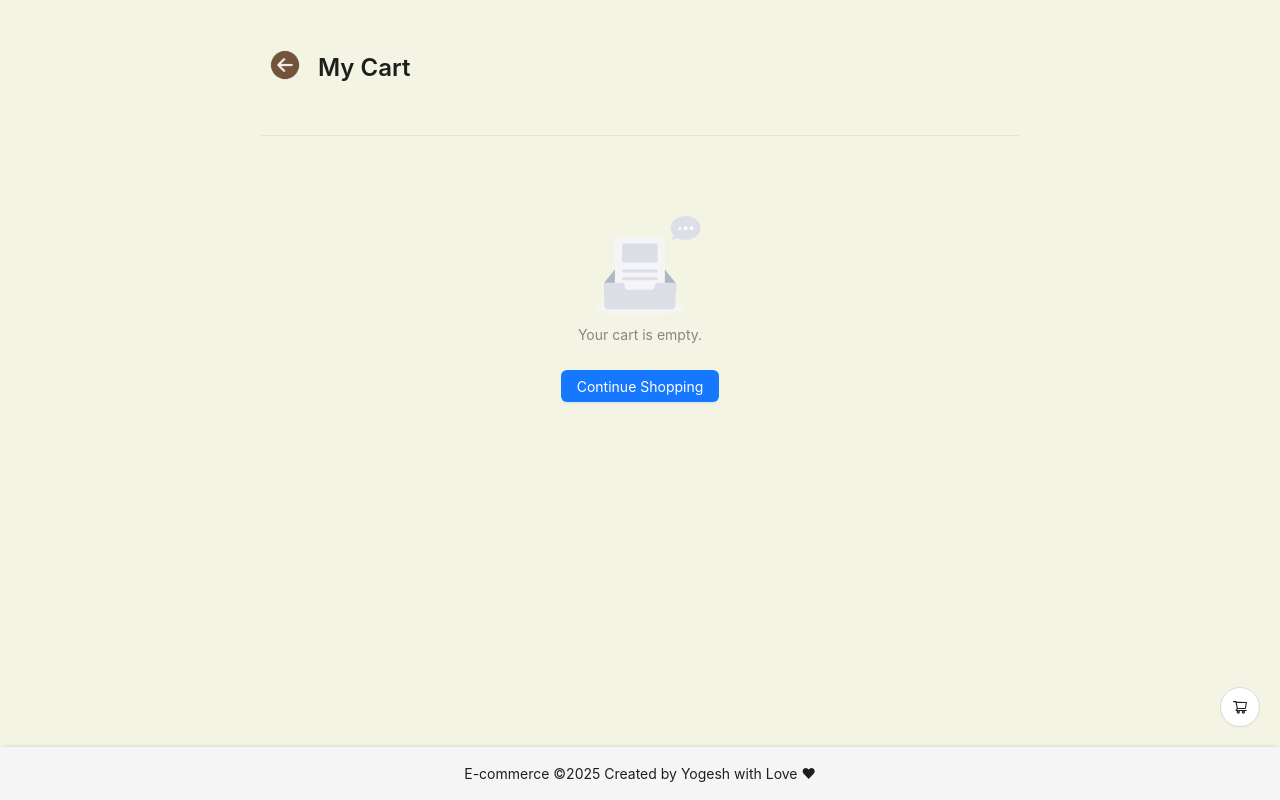
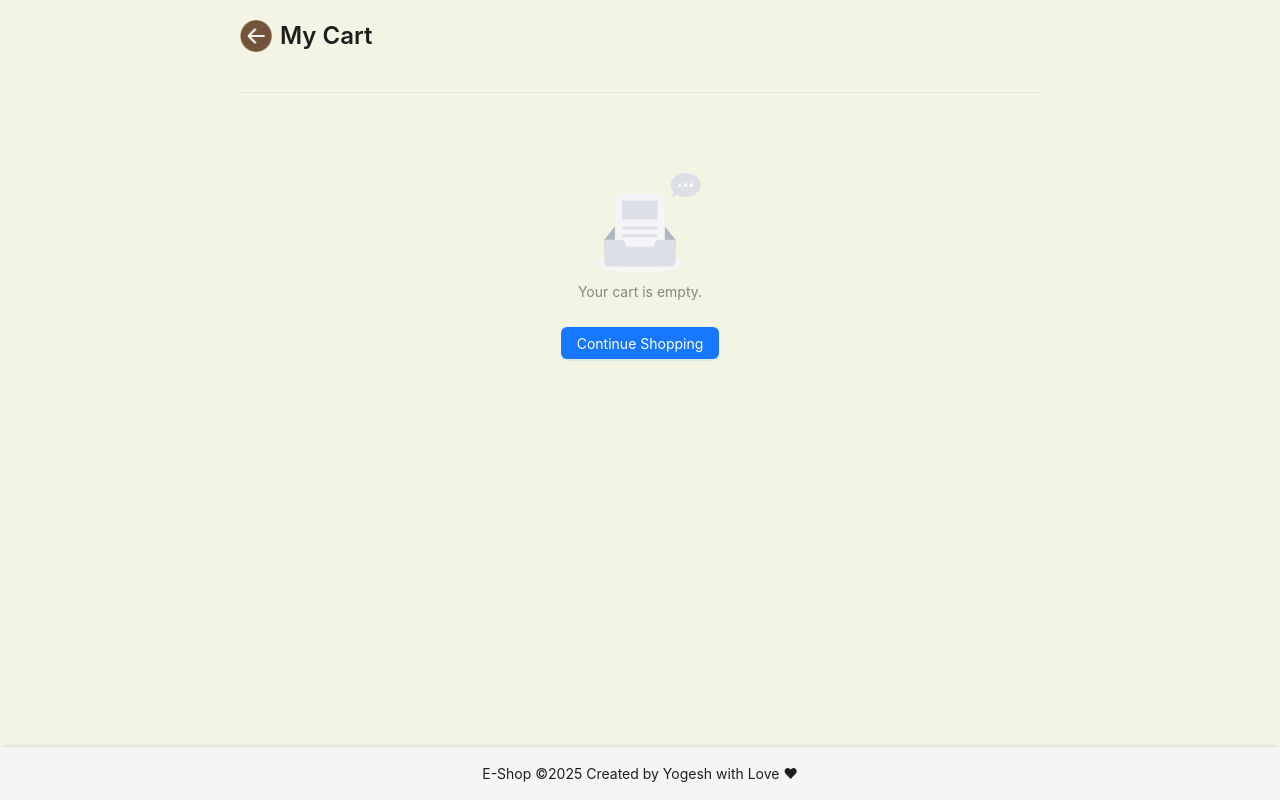
Before and after one commit to Hampi-codes/e-shop, a React (Vite) app: page /cart in a window 1280 px wide. Built offline with nearby package versions, Linux system fonts and the light colour scheme.

Commit message:
local stoagre issue fixed, set initial value of cart direclty from localstorage

```diff
--- a/src/components/addToCartButton.tsx
+++ b/src/components/addToCartButton.tsx
@@ -33,7 +33,14 @@ const AddToCartButton: React.FC<Props> = ({ product }) => {
   }
 
   return (
-    <Space.Compact style={{ backgroundColor: "#ff007a", borderRadius: 8, width: "100%" }}>
+    <Space.Compact
+      style={{
+        backgroundColor: "#ff007a",
+        borderRadius: 8,
+        width: "100%",
+        justifyContent: "space-around",
+      }}
+    >
       <Button
         onClick={handleRemove}
         style={{
--- a/src/components/floatingCartBtn.tsx
+++ b/src/components/floatingCartBtn.tsx
@@ -1,45 +1,33 @@
-import { Badge, Button } from "antd";
+import { Badge, Button, Grid } from "antd";
 import { ShoppingCartOutlined } from "@ant-design/icons";
-import { useNavigate } from "react-router-dom";
+import { useLocation, useNavigate } from "react-router-dom";
 import { useCart } from "../contexts/cartContext";
-import { useEffect, useLayoutEffect, useState } from "react";
 
 const FloatingCartButton = () => {
+  const { xs, sm } = Grid.useBreakpoint();
   const navigate = useNavigate();
+  const location = useLocation();
+  const onCart = location.pathname === "/cart";
   const { cart } = useCart();
   const totalItems = cart.reduce((sum, item) => sum + item.quantity, 0);
-  const [footerHeight, setFooterHeight] = useState(0);
-
-  const calculateFooterHeight = () => {
-    const footer = document.getElementById("footer");
-    if (footer) {
-      setFooterHeight(footer.offsetHeight);
-    }
-  };
-
-  useLayoutEffect(() => {
-    calculateFooterHeight();
-  }, []);
-
-  useEffect(() => {
-    window.addEventListener("resize", calculateFooterHeight);
-    return () => window.removeEventListener("resize", calculateFooterHeight);
-  }, []);
+  const buttonSize = xs ? "small" : sm ? "middle" : "large";
+  const badgeSize = xs ? "small" : "default";
+  const badgeOffset: any = xs ? [0, 0] : [-2, 4];
 
   return (
     <div
       style={{
         position: "fixed",
-        bottom: `calc(${footerHeight}px + 20px)`,
+        top: "20px",
         right: "20px",
         zIndex: 1000,
+        display: onCart ? "none" : "block",
       }}
     >
-      <Badge count={totalItems} size="small" offset={[-2, 4]}>
+      <Badge count={totalItems} size={badgeSize} offset={badgeOffset} >
         <Button
           shape="circle"
-          size="large"
-        //   type="primary"
+          size={buttonSize}
           icon={<ShoppingCartOutlined />}
           onClick={() => navigate("/cart")}
         />
--- a/src/components/layout.tsx
+++ b/src/components/layout.tsx
@@ -20,7 +20,7 @@ const AppLayout = () => {
         }}
         id="footer"
       >
-        E-commerce ©2025 Created by Yogesh with Love ❤
+        E-Shop ©2025 Created by Yogesh with Love ❤
       </Footer>
       <FloatingCartButton />
     </Layout>
--- a/src/components/productCard.tsx
+++ b/src/components/productCard.tsx
@@ -34,14 +34,14 @@ const ProductCard: React.FC<ProductCardProps> = ({
     >
       <Card.Meta title={title} description={`₹${price.toFixed(2)}`} />
       <Row gutter={[8, 8]} style={{ marginTop: 12 }}>
-        <Col span={16} xs={12} md={14} lg={16} xxl={18}>
+        <Col span={16} xs={12} lg={14} xxl={18}>
           <Link to={`/product/${id}/details`}>
             <Button type="primary" block>
               View Details
             </Button>
           </Link>
         </Col>
-        <Col span={8} xs={12} md={10} lg={8} xxl={6}>
+        <Col span={8} xs={12} lg={10} xxl={6}>
           <AddToCartButton
             product={{ id, title, image, price, category, description }}
           />
--- a/src/components/productList.tsx
+++ b/src/components/productList.tsx
@@ -66,7 +66,7 @@ const ScrollableProductGrid: React.FC<ScrollableProductGridProps> = ({
     >
       <Row gutter={[16, 16]}>
         {products.map((product) => (
-          <Col xs={24} sm={12} md={8} lg={6} key={product.id}>
+          <Col xs={24} sm={12} md={8} xl={6} key={product.id}>
             <ProductCard
               id={product.id}
               title={product.title}
--- a/src/contexts/cartContext.tsx
+++ b/src/contexts/cartContext.tsx
@@ -17,14 +17,10 @@ const CartContext = createContext<CartContextType | null>(null);
 export const CartProvider: React.FC<{ children: React.ReactNode }> = ({
   children,
 }) => {
-  const [cart, setCart] = useState<CartItem[]>([]);
-
-  useEffect(() => {
   const stored = localStorage.getItem("cart");
-    if (stored) {
-      setCart(JSON.parse(stored));
-    }
-  }, []);
+  const [cart, setCart] = useState<CartItem[]>(
+    stored ? JSON.parse(stored) : []
+  );
 
   useEffect(() => {
     localStorage.setItem("cart", JSON.stringify(cart));
@@ -46,8 +42,7 @@ export const CartProvider: React.FC<{ children: React.ReactNode }> = ({
   };
 
   const removeFromCart = (id: number) => {
-    setCart(
-      (prev) =>
+    setCart((prev) =>
       prev
         .map((item) =>
           item.id === id ? { ...item, quantity: item.quantity - 1 } : item
--- a/src/index.css
+++ b/src/index.css
@@ -37,6 +37,7 @@ body {
 }
 ::-webkit-scrollbar {
   width: 8px;
+  height: 8px;
   background-color: #f5f5f5;
 }
 ::-webkit-scrollbar-thumb {
--- a/src/pages/cart.tsx
+++ b/src/pages/cart.tsx
@@ -25,15 +25,18 @@ const Cart: React.FC = () => {
   );
 
   return (
-    <div style={{ maxWidth: 800, margin: "0 auto", padding: 20 }}>
-      <Space style={{ marginBottom: 16 }}>
+    <div style={{ maxWidth: 800, margin: "0 auto" }}>
+      <Space
+        style={{ marginBottom: 16, alignItems: "center" }}
+        styles={{ item: { display: "flex", alignItems: "center" } }}
+      >
         <img
           src={backIcon}
           alt="Back"
           onClick={() => navigate(-1)}
           style={{
-            width: 50,
-            height: 50,
+            width: 32,
+            height: 32,
             cursor: "pointer",
           }}
         />
@@ -56,7 +59,13 @@ const Cart: React.FC = () => {
           </Button>
         </div>
       ) : (
-        <>
+        <div
+          style={{
+            maxHeight: "calc(100vh - 201px)",
+            overflowY: "auto",
+            paddingRight: 16,
+          }}
+        >
           {cart.map((item) => (
             <Card
               key={item.id}
@@ -120,7 +129,7 @@ const Cart: React.FC = () => {
               Total ({totalItems} items): ₹{totalPrice.toFixed(2)}
             </Typography.Text>
           </div>
-        </>
+        </div>
       )}
     </div>
   );
--- a/src/pages/home.tsx
+++ b/src/pages/home.tsx
@@ -28,7 +28,7 @@ const Home = () => {
         Explore Products
       </Typography.Title>
       <Row>
-        <Col xs={24} sm={24} md={24} lg={12} xl={8} xxl={5}>
+        <Col xs={24} sm={24} md={24} lg={12} xl={8}>
           <FilterBar
             selected={selectedCategories}
             onChange={setSelectedCategories}
--- a/src/pages/productDetails.tsx
+++ b/src/pages/productDetails.tsx
@@ -1,13 +1,12 @@
 import React from "react";
 import { useNavigate, useParams } from "react-router-dom";
 import { useProductDetail } from "../services/useProductDetail";
-import { Spin, Typography, Card, Image } from "antd";
+import { Spin, Typography, Card, Image, Row, Col } from "antd";
 import { backIcon } from "../assets";
 import AddToCartButton from "../components/addToCartButton";
 
 const ProductDetail: React.FC = () => {
   const { id } = useParams();
-  // const { addToCart } = useCart();
   const navigate = useNavigate();
   const { product, loading } = useProductDetail(id);
 
@@ -20,7 +19,7 @@ const ProductDetail: React.FC = () => {
         alt={"Back"}
         role="button"
         onClick={() => navigate(-1)}
-        style={{ width: 50, height: 50, cursor: "pointer" }}
+        style={{ width: 32, height: 32, cursor: "pointer" }}
       />
 
       <Card style={{ maxWidth: 600, margin: "0 auto" }} loading={loading}>
@@ -44,7 +43,11 @@ const ProductDetail: React.FC = () => {
         <Typography.Text strong>
           Price: ₹{product.price.toFixed(2)}
         </Typography.Text>
-        <AddToCartButton product={product} />
+        <Row justify="end">
+          <Col xs={24} md={12} xl={8} xxl={6}>
+            <AddToCartButton product={product} />
+          </Col>
+        </Row>
       </Card>
     </div>
   );
```
Also changed, not shown: src/assets/backIcon.png. Lines whose indentation alone changed are shown as unchanged.
